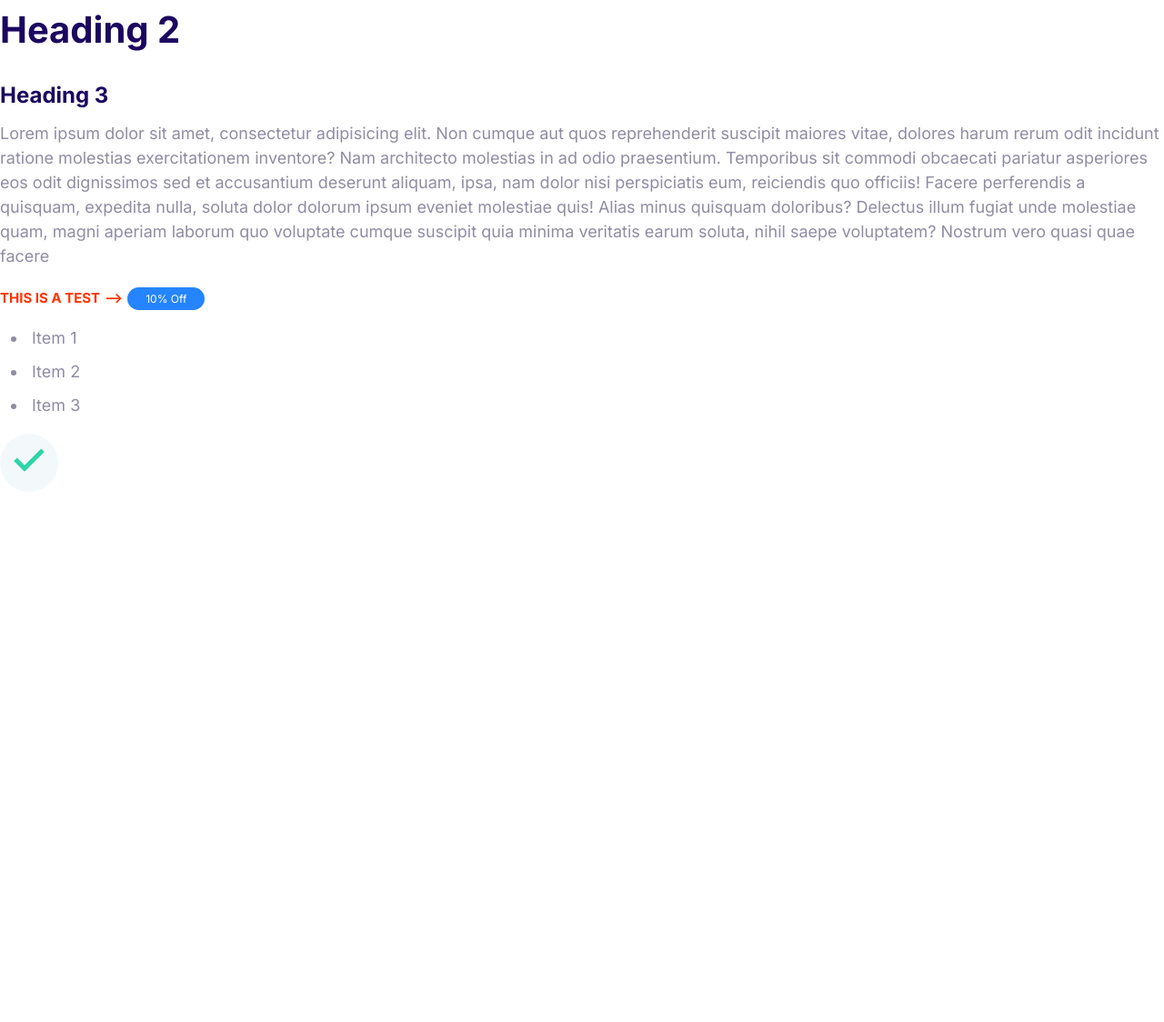
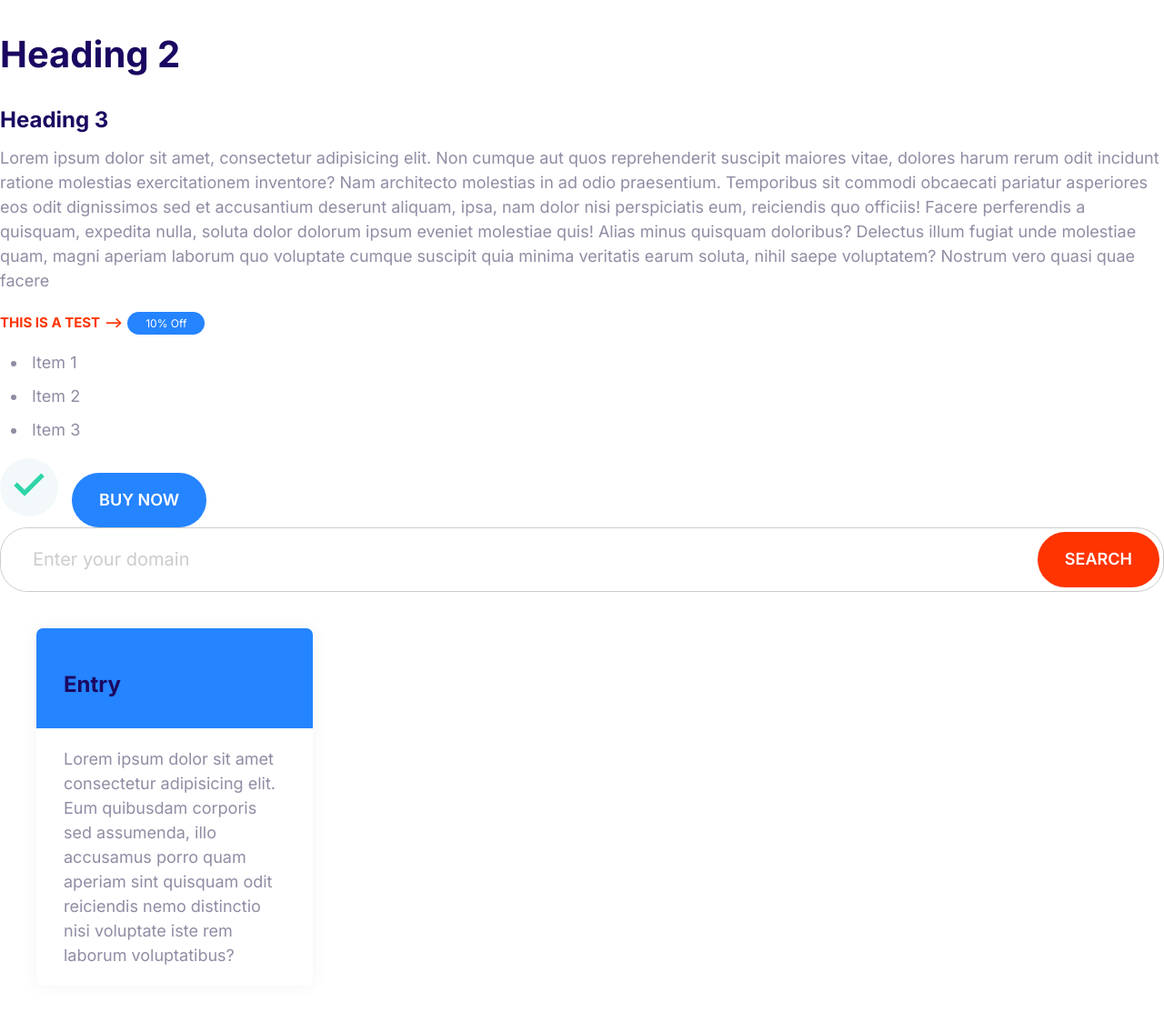
Before and after one commit to guoliang724/project-responsive-cloudhosting, a plain HTML site: page index.html in a window 1280 px wide. Shown: the part 204-1328 px from the top of the page at 91% size. Before the commit the page ends 800 px from the top, so only its background shows below. Drawn offline with Linux system fonts and the light colour scheme.

Commit message:
btn--input--input-group

```diff
--- a/css/style.css
+++ b/css/style.css
@@ -5,7 +5,15 @@
   --color-accent: #ff3400;
   --color-body: #918ca4;
   --color-headings: #1b0760;
+  --color-border: #ccc;
+  --border-radius: 30px;
 }
+*,
+*::after,
+*::before {
+  box-sizing: border-box;
+}
+
 html {
   font-size: 62.5%;
 }
@@ -153,3 +161,119 @@ a {
   justify-content: center;
   align-items: center;
 }
+
+/*Buttons*/
+
+.btn {
+  font-size: 1.8rem;
+  font-weight: 600;
+  text-transform: uppercase;
+  padding: 2rem 3rem;
+  border-radius: 400px;
+  border: 0;
+  cursor: pointer;
+  white-space: nowrap;
+  text-align: center;
+  margin: 0 1rem;
+}
+
+.btn--primary {
+  background: var(--color-primary);
+  color: #fff;
+}
+.btn--primary:hover {
+  background: #3a8ffd;
+}
+.btn--secondary {
+  color: var(--color-secondary);
+  color: #fff;
+}
+
+.btn--secondary:hover {
+  background: #00c8eb;
+}
+
+.btn--accent {
+  background: var(--color-accent);
+  color: #fff;
+}
+
+.btn--accent:hover {
+  background: #ec3000;
+}
+.btn--outline {
+  background: #fff;
+  color: var(--color-headings);
+  border: 2px solid var(--color-headings);
+}
+
+.btn--outline:hover {
+  background: var(--color-headings);
+  color: #fff;
+}
+
+.btn-block {
+  width: 100%;
+  display: inline-block;
+}
+
+@media screen and (min-width) {
+  .btn {
+    font-size: 1.5rem;
+  }
+}
+
+/*Inputs*/
+
+.input {
+  padding: 1.5rem 3.5rem;
+  border: 1px solid #ccc;
+  border-radius: 30px;
+  outline: 0;
+  color: var(--color-headings);
+  font-size: 2rem;
+}
+
+::placeholder {
+  color: var(--color-border);
+}
+
+.input-group {
+  border: 1px solid var(--color-border);
+  border-radius: var(--border-radius);
+  display: flex;
+}
+.input-group .input {
+  border: 0px;
+  flex-grow: 1;
+}
+.input-group .btn {
+  margin: 4px;
+}
+
+@media screen and (min-width: 1024px) {
+  input {
+    font-size: 1.5rem;
+  }
+}
+
+/*Cards*/
+.card {
+  border-radius: 7px;
+  box-shadow: 0 0 20px #f3f3f3;
+  overflow: hidden;
+}
+.card_header,
+.card_body {
+  padding: 2rem 3rem;
+}
+
+.card--primary .card_header {
+  background: var(--color-primary);
+  color: #fff;
+}
+
+.card--secondary .card_header {
+  background: var(--color-secondary);
+  color: #fff;
+}
--- a/index.html
+++ b/index.html
@@ -13,7 +13,7 @@
 
     </style>
 </head>
-<body>
+<>
   <h1>Heading 1</h1>
   <h2>Heading 2</h2>
   <h3>Heading 3</h3>
@@ -27,10 +27,25 @@
   </ul>
   <span class="icon-container">
     <svg class="icon icon--primary">
-
       <use xlink:href="./images/sprite.svg#tick"></use>
     </svg>
   </span>
 
+  <button class="btn btn--primary">Buy Now</button>
+ <div class="input-group">
+  <input class="input" placeholder="Enter your domain"/>
+  <button class="btn btn--accent">Search</button>
+ </div>
+<div style="width:30%;padding: 4rem;">
+  <div class="plan">
+  <div class="card card--primary">
+    <header class="card_header">
+      <h3 class="plan_name">Entry</h3>
+    </header>
+     <div class="card_body">Lorem ipsum dolor sit amet consectetur adipisicing elit. Eum quibusdam corporis sed assumenda, illo accusamus porro quam aperiam sint quisquam odit reiciendis nemo distinctio nisi voluptate iste rem laborum voluptatibus?</div>
+  </div>
+</div>
+  </div>
+
 </body>
 </html>
```
Also changed, not shown: component/input-gourp.html (added, +4 -0 lines).
